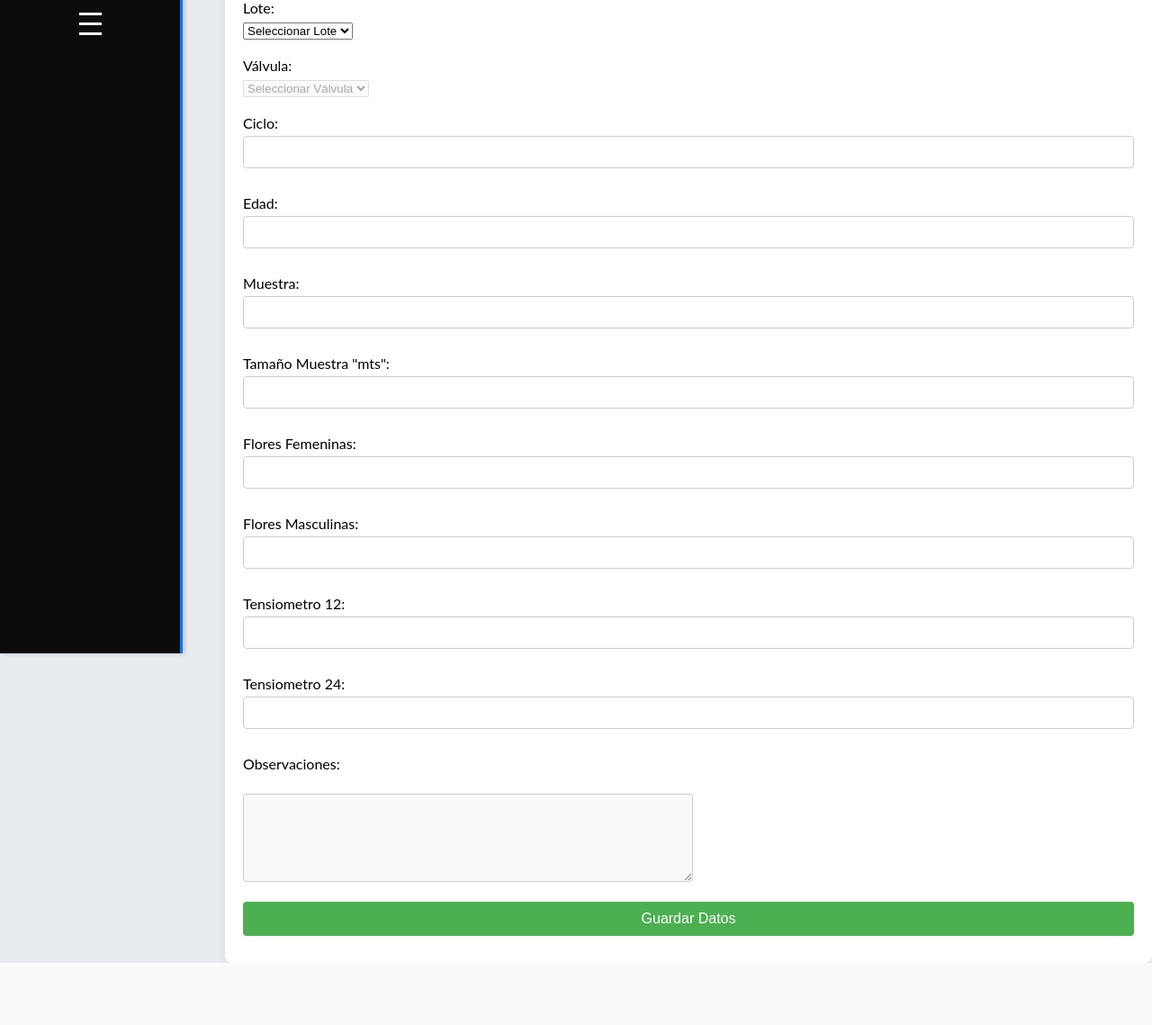
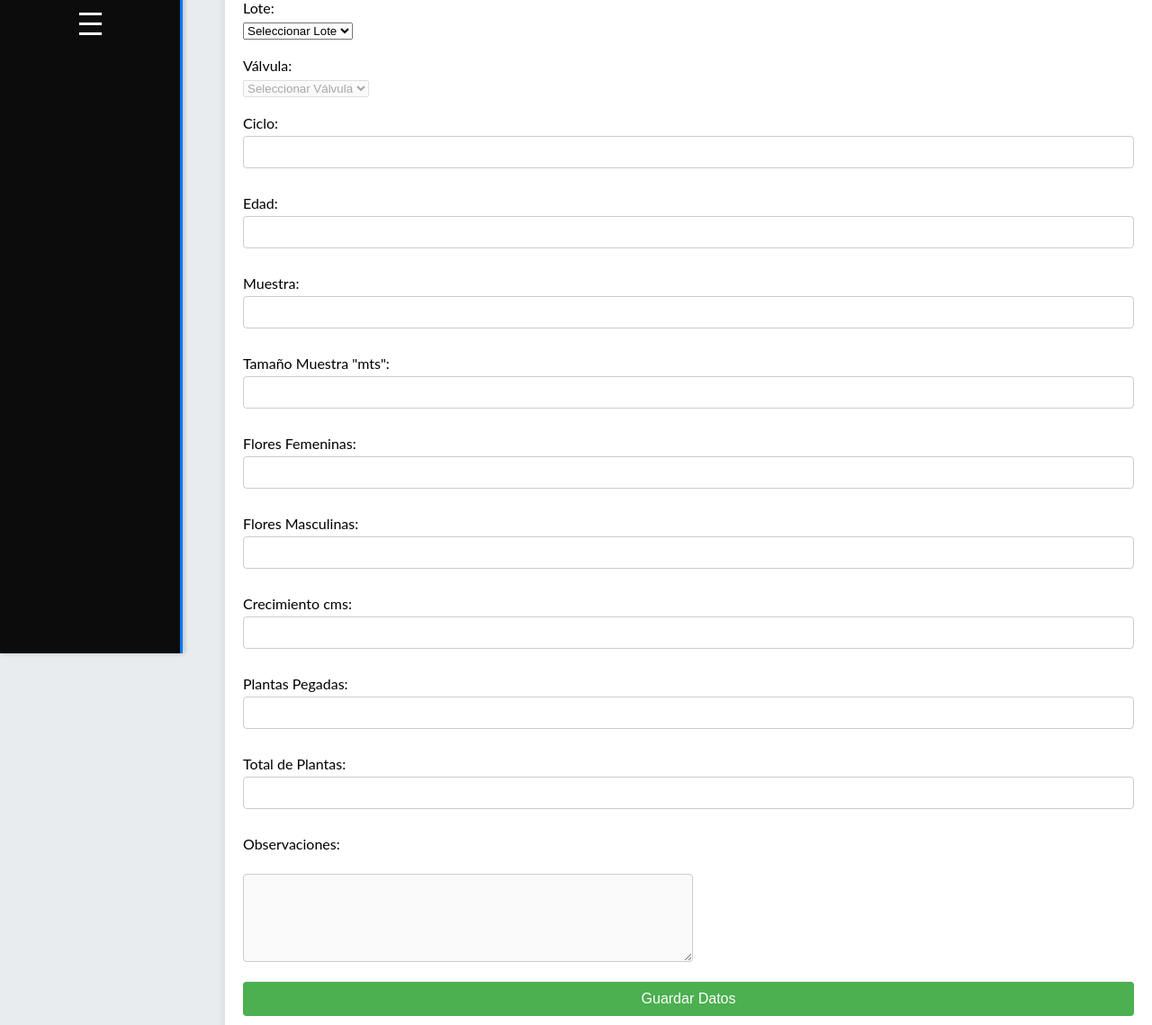
Before and after one commit to alexisgarciaespinal/apacilagua, a Flask app: page /estimaciones in a window 1280 px wide. Shown: the part 94-1233 px from the top of the page at 90% size. Before the commit the page ends 1164 px from the top, so only its background shows below. Run offline with Flask 3, Linux system fonts and the light colour scheme; data that the repository does not hold is empty; parts of the project's set-up code (start-up, migrations or seed data) failed here and were passed over.

Commit message:
parametros a estimaciones

```diff
--- a/app.py
+++ b/app.py
@@ -170,8 +170,9 @@ def estimaciones():
         tamano = request.form.get('tamano')
         floresf = request.form.get('floresf')
         floresm = request.form.get('floresm')
-        tensiometroa = request.form.get('tensiometroa')
-        tensiometrob = request.form.get('tensiometrob')
+        curva_crecimiento = request.form.get('curva_crecimiento')
+        planta_pegada = request.form.get('planta_pegada')
+        total_plantas = request.form.get('total_plantas')
         observaciones = request.form.get('observaciones', '')  # lista vacia
         latitude = request.form.get('latitude')
         longitude = request.form.get('longitude')
@@ -210,6 +211,23 @@ def estimaciones():
             else:
                 tamano = None
 
+            if curva_crecimiento:
+                curva_crecimiento= int(curva_crecimiento)
+            else:
+                curva_crecimiento = None
+
+            if planta_pegada:
+                planta_pegada = int(planta_pegada)
+            else:
+                planta_pegada = None
+
+            if total_plantas:
+                total_plantas = int(total_plantas)
+            else:
+                total_plantas = None
+
+
+
         except ValueError:
             flash('Revisar los campos con los valores', 'error')
             return redirect(url_for('estimaciones'))
@@ -233,8 +251,9 @@ def estimaciones():
             'Tamaño_Muestra': tamano,
             'Flores_Femeninas': floresf,
             'Flores_Masculinas': floresm,
-            'Tensiometro_12': tensiometroa,
-            'Tensiometro_24': tensiometrob,
+            'Curva_Crecimiento': curva_crecimiento,
+            'Planta_Pegada': planta_pegada,
+            'Total_Planta': total_plantas,
             'Observaciones': observaciones,
             'Latitud': latitude,
             'Longitud': longitude
--- a/templates/estimaciones.html
+++ b/templates/estimaciones.html
@@ -33,11 +33,14 @@
         <label for="floresm">Flores Masculinas:</label>
         <input type="number" id="floresm" name="floresm" step="1"><br><br>
 
-        <label for="tensiometroa">Tensiometro 12:</label>
-        <input type="number" id="tensiometroa" name="tensiometroa" step="any"><br><br>
+        <label for="curva_crecimiento">Crecimiento cms:</label>
+        <input type="number" id="curva_crecimiento" name="curva_crecimiento" step="any"><br><br>
 
-        <label for="tensiometrob">Tensiometro 24:</label>
-        <input type="number" id="tensiometrob" name="tensiometrob" step="any"><br><br>
+        <label for="planta_pegada">Plantas Pegadas:</label>
+        <input type="number" id="planta_pegada" name="planta_pegada" step="any"><br><br>
+
+        <label for="total_plantas">Total de Plantas:</label>
+        <input type="number" id="total_plantas" name="total_plantas" step="any"><br><br>
 
         <label for="observaciones">Observaciones:</label><br>
         <textarea id="observaciones" name="observaciones" rows="4" cols="50"></textarea><br><br>
```
